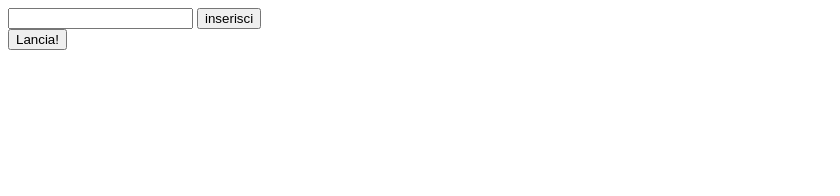
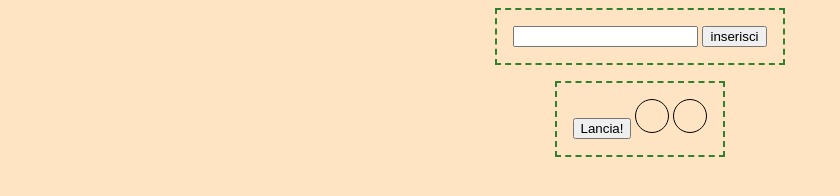
Before and after one commit to FraAccaBi/js-mail-dadi, a plain HTML site: page index.html in a window 1280 px wide. Shown: the whole page, without its empty margins (0-840 px from the left). Drawn offline with Linux system fonts and the light colour scheme.

Commit message:
BONUS add css

```diff
--- a/assets/css/style.css
+++ b/assets/css/style.css
@@ -0,0 +1,27 @@
+body{
+    background-color: bisque;
+}
+.mail, .game{
+    border: 2px dashed rgb(47, 128, 47);
+}
+
+.flex{
+    display: flex;
+    flex-direction: column;
+    align-items: center;
+}
+.p-1{
+    padding: 1rem;
+}
+.mt-1{
+    margin-top: 1rem;
+}
+
+#player_number, #pc_number{
+    display: inline-block;
+    border: 1px solid black;
+    border-radius: 100%;
+}
+#resultGame{
+    text-transform: uppercase;
+}
--- a/index.html
+++ b/index.html
@@ -8,18 +8,21 @@
     <link rel="stylesheet" href="./assets/css/style.css">
 </head>
 <body>
-
-    <section class="mail">
+        <div class="row flex">
+            <section class="mail p-1">
                 <input type="email" id="user_mail"></input>
                 <button id="inserisci">inserisci</button>
                 <div id="resultMail"></div>
             </section>
-    <section class="game">
+            <section class="game p-1 mt-1">
                 <button id="roll">Lancia!</button>
-        <div id="player_number"></div>
-        <div id="pc_number"></div>
+                <div id="player_number" class="p-1"></div>
+                <div id="pc_number" class="p-1"></div>
                 <div id="resultGame"></div>
             </section>
+        </div>
+
+
 
 
 
```
Also changed, not shown: assets/js/main.js (+2 -5 lines). Lines whose indentation alone changed are shown as unchanged.
